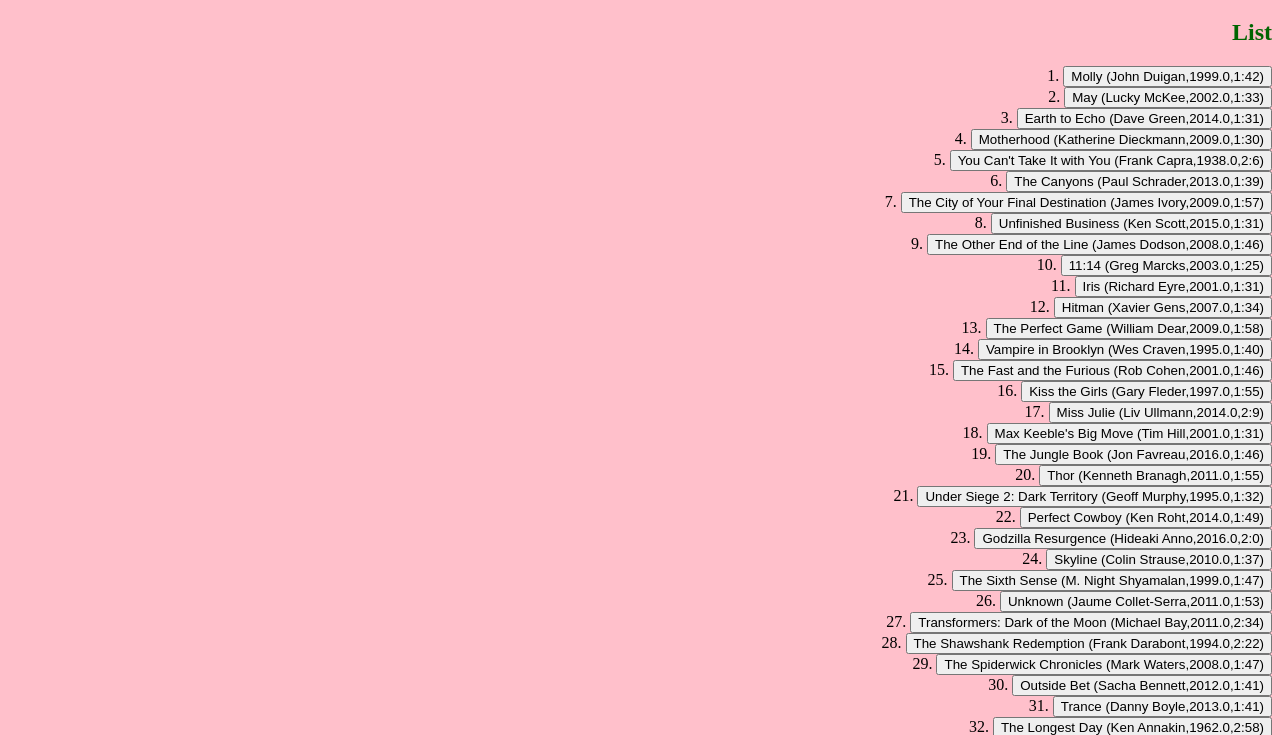
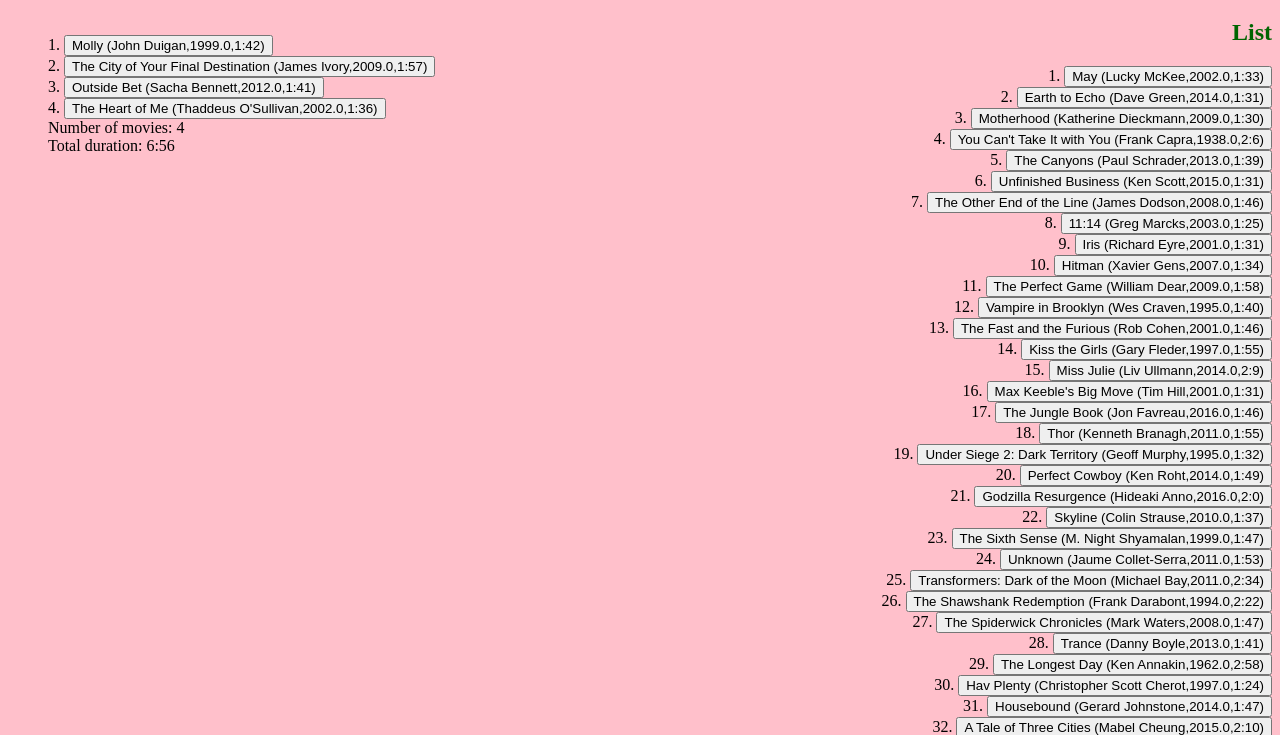
Before and after one commit to Ayushsinha10/CS2003P2, a plain HTML site: page src/index.html in a window 1280 px wide. Shown: the part 61-796 px from the top of the page. Drawn offline with Linux system fonts and the light colour scheme.

Commit message:
Morefinish

```diff
--- a/src/ClientJs.js
+++ b/src/ClientJs.js
@@ -5,14 +5,16 @@
     const item = document.createElement("li");
 
     const Title = document.createElement("button");
+    Title.classList.add('Movies');
     let hours = Number(movie.duration)/60;
     hours = ~~hours;
     let minuets = Number(movie.duration)%60;
     Title.textContent = `${movie.movie_title}(${movie.director_name},${movie.title_year},${hours}:${minuets})`;
-    Title.onmousedown = function logs(){
+    Title.onclick = function logs(){
         log(Title, movie);
 
     }
+
 
     item.appendChild(Title);
 
@@ -61,11 +63,7 @@
               }
 
           }
-          let arr = Duration();
-          durationdiv.textContent =`Total duration: ${arr[0]}:${arr[1]}`
-          movies.textContent = `Number of movies: ${array2.length}`
-          listelement2.appendChild(movies);
-          listelement2.appendChild(durationdiv);
+          metadata(listelement2)
     }
     function Duration(){
         let duration = 0;
@@ -89,10 +87,27 @@
         let currentMovie = array[i];
         listelement.appendChild(Item(currentMovie))
 
+
     }
+
+    let test = document.getElementsByClassName("Movies");
+    test[0].click();
+    test[6].click();
+    test[29].click();
+    test[74].click();
+
+
 
 
 
 
 
 }
+function metadata(listelement2){
+    let arr = Duration();
+    durationdiv.textContent =`Total duration: ${arr[0]}:${arr[1]}`
+    movies.textContent = `Number of movies: ${array2.length}`
+    listelement2.appendChild(movies);
+    listelement2.appendChild(durationdiv);
+
+}
--- a/src/style.css
+++ b/src/style.css
@@ -21,3 +21,9 @@
   ol {
     list-style-position: inside;
   }
+  .Movies:hover {
+    background-color:#1111d1;
+    color: #fff;
+    border:none;
+    box-shadow: 0px 0px 2px 2px rgb(0,0,0);
+  }
```
